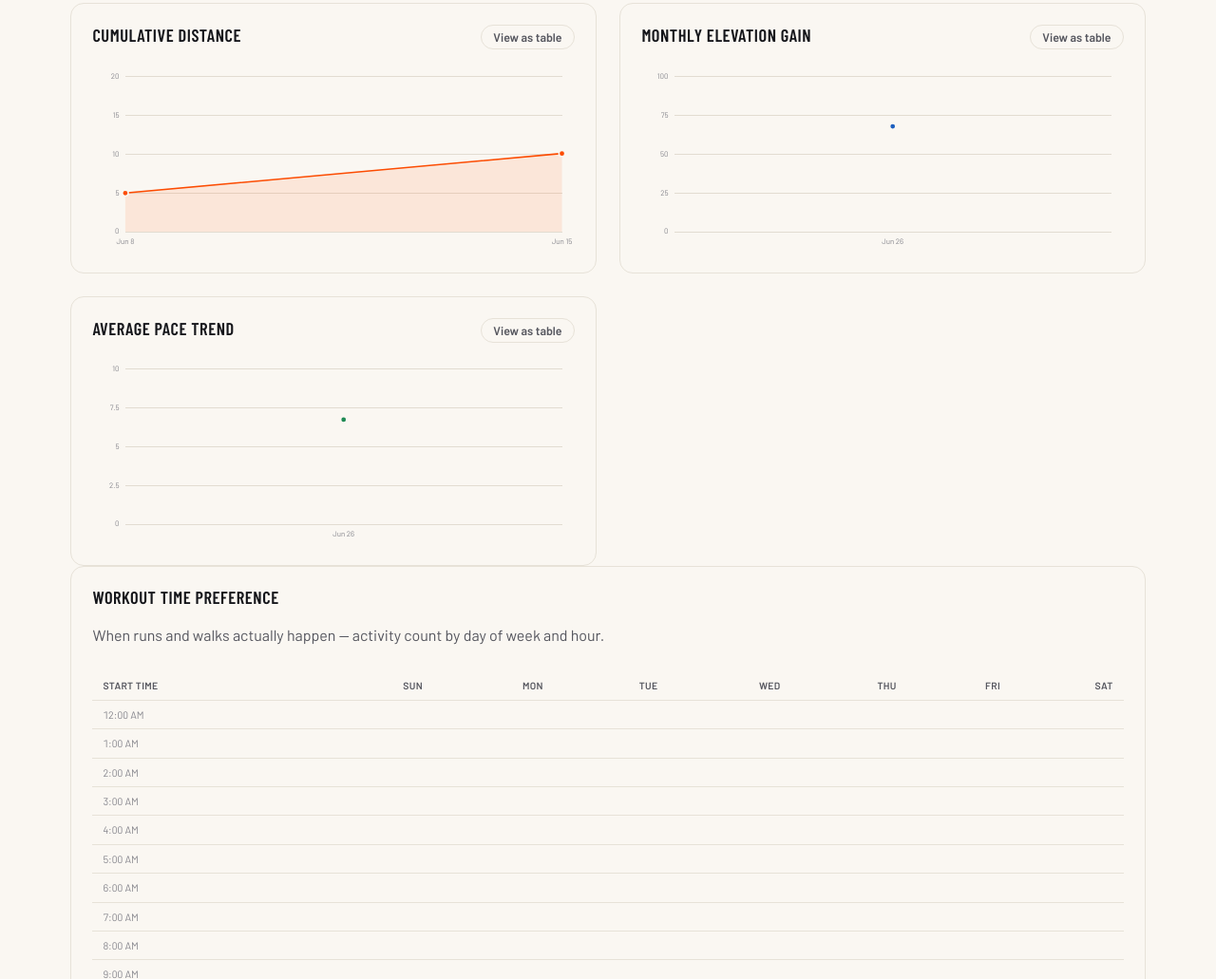
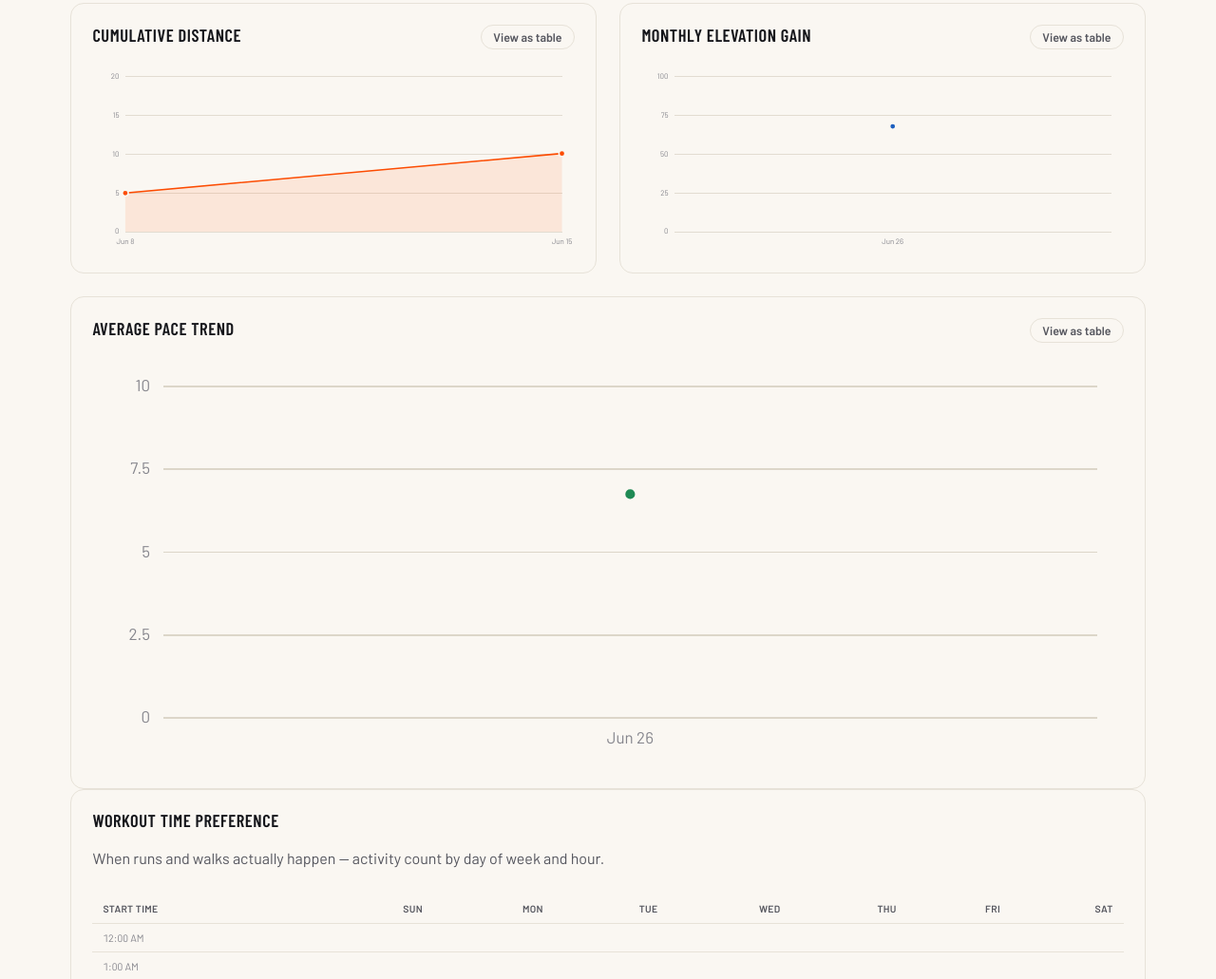
Before and after one commit to alejandrovg/chubby.run, a website: page dashboards.html in a window 1280 px wide. Shown: the part 1582-2613 px from the top of the page at 95% size. Drawn offline with nearby package versions, Linux system fonts and the light colour scheme.

Commit message:
Simplify homepage (move predictor/charts to dashboards page) and fix pace chart width

```diff
--- a/dashboards.html
+++ b/dashboards.html
@@ -96,7 +96,7 @@
           <div class="chart-table-wrap" id="elevationChartTable" hidden></div>
         </figure>
 
-        <figure class="chart-card" id="paceChartCard">
+        <figure class="chart-card chart-card--wide" id="paceChartCard">
           <figcaption>
             <h3>Average pace trend</h3>
             <button class="table-toggle" data-target="paceChartTable" aria-expanded="false">View as table</button>
```
Also changed, not shown: index.html (+4 -4 lines).
